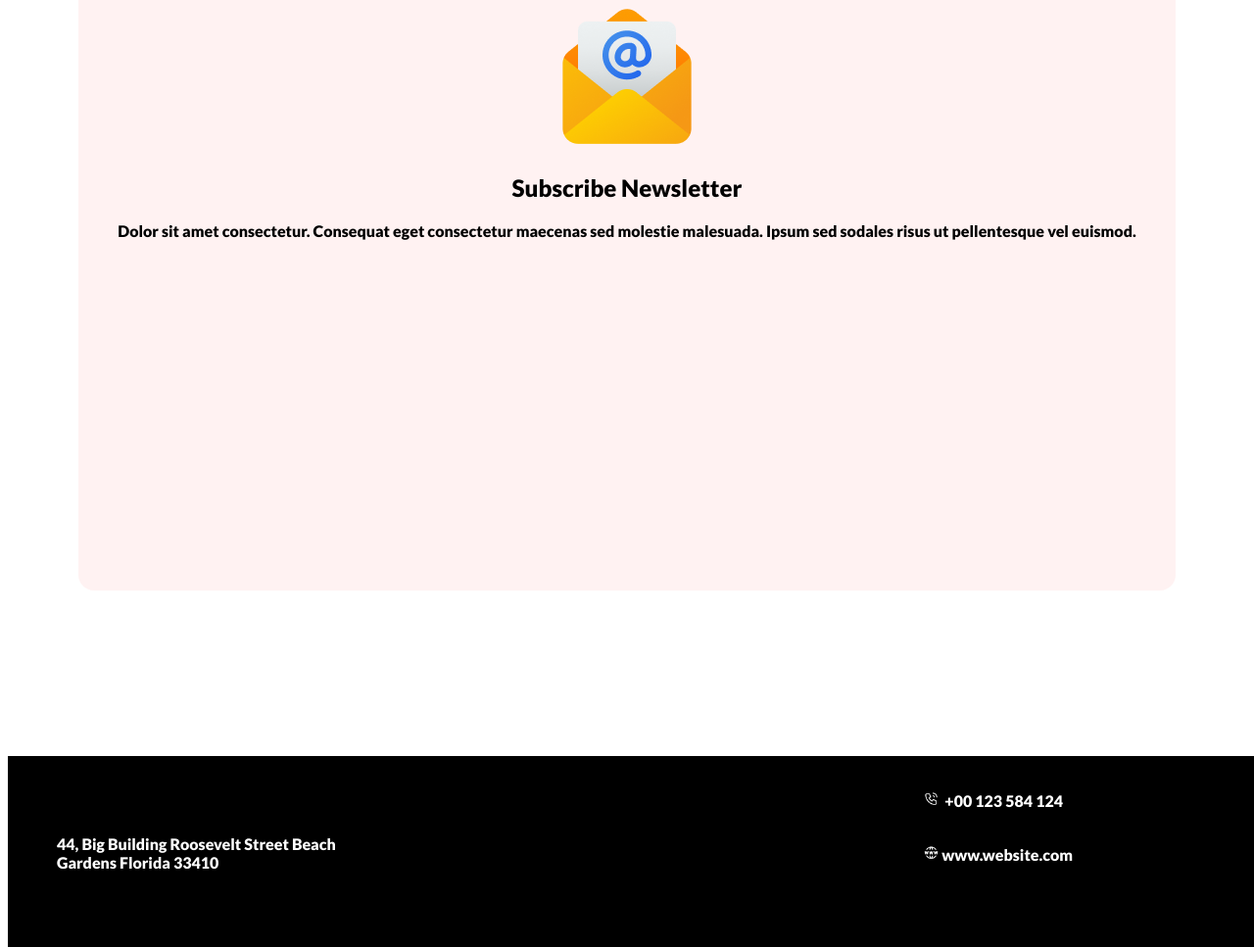
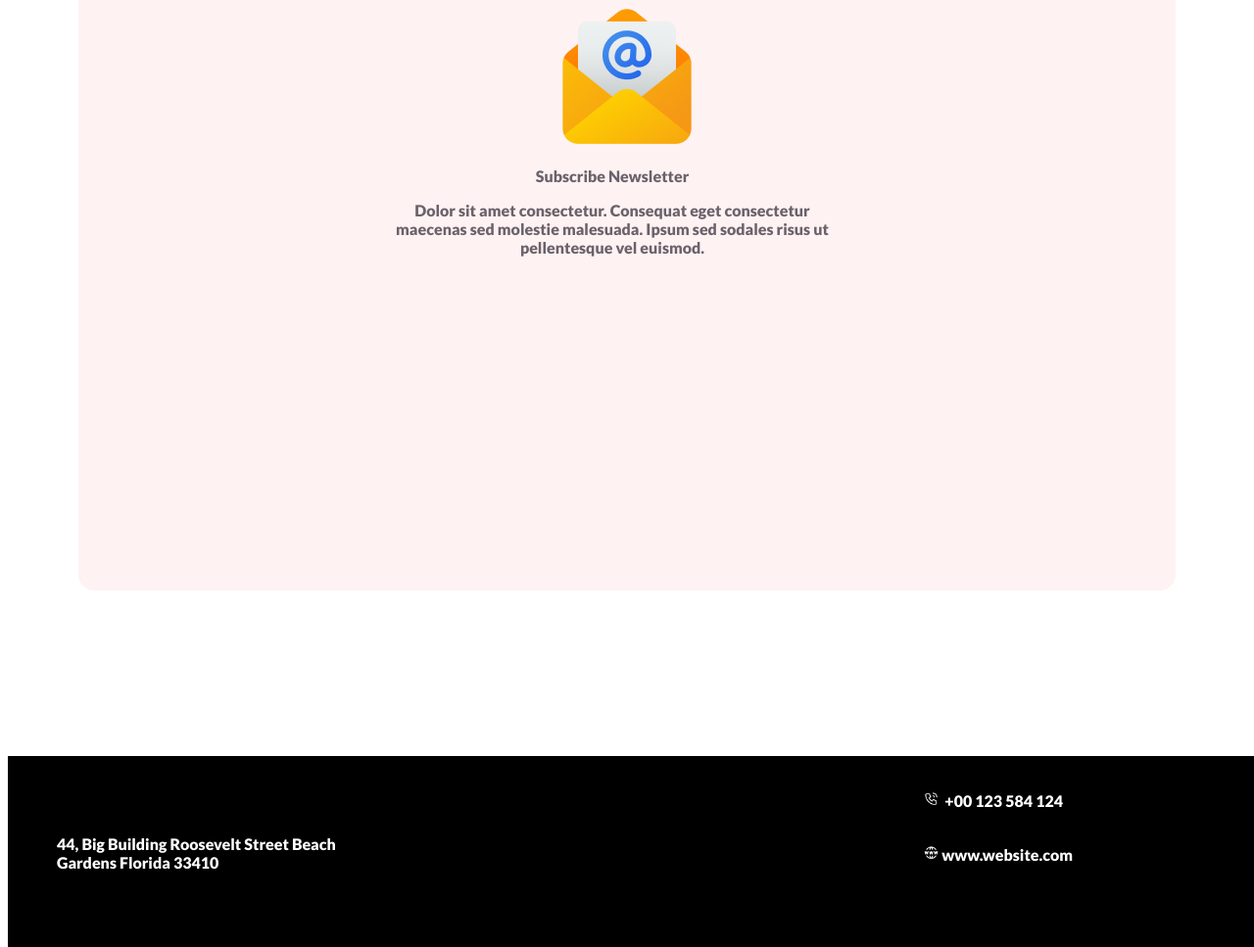
Before and after one commit to jaheda8256/My-First-Portfolio, a plain HTML site: page index.html in a window 1280 px wide. Shown: the part 5908-6875 px from the top of the page at 98% size. Drawn offline with Linux system fonts and the light colour scheme.

Commit message:
added new title

```diff
--- a/index.html
+++ b/index.html
@@ -117,7 +117,8 @@
 
             <img src="images/Group 61.png" alt="">
             <h1 class="red-title1">Subscribe Newsletter</h1>
-            <p class="red-title2">Dolor sit amet consectetur. Consequat eget consectetur maecenas sed molestie malesuada. Ipsum sed sodales risus ut pellentesque vel euismod. </p>
+            <p class="red-title1">Dolor sit amet consectetur. Consequat eget consectetur maecenas sed molestie malesuada. Ipsum sed sodales risus ut pellentesque vel euismod. </p>
+
 
         </div>
     </section>
--- a/styles/styles.css
+++ b/styles/styles.css
@@ -430,3 +430,16 @@ padding-top: 40px;
     width: 15px;
     padding-right: 3px;
 }
+.red-title1{
+    font-size: 40px;
+
+}
+
+
+.red-title1{
+
+    font-size: 16px;
+    color: rgba(7, 2, 17, 0.60);
+    width: 450px;
+    padding-left: 320px;
+}
```
